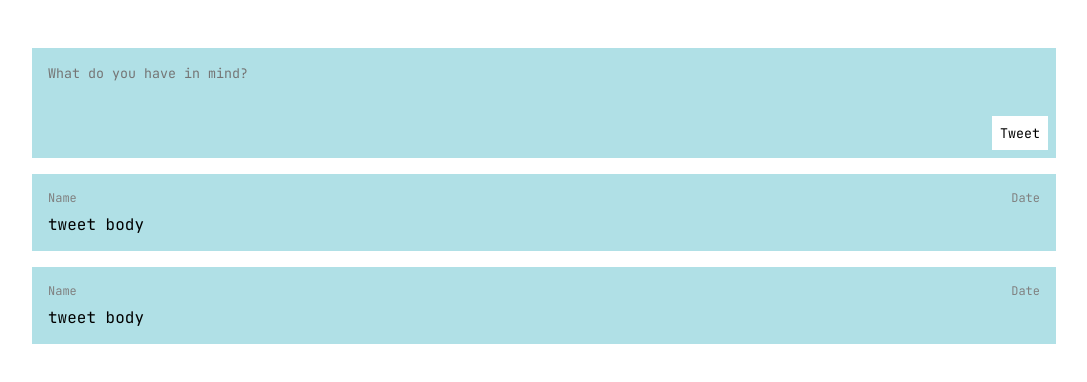
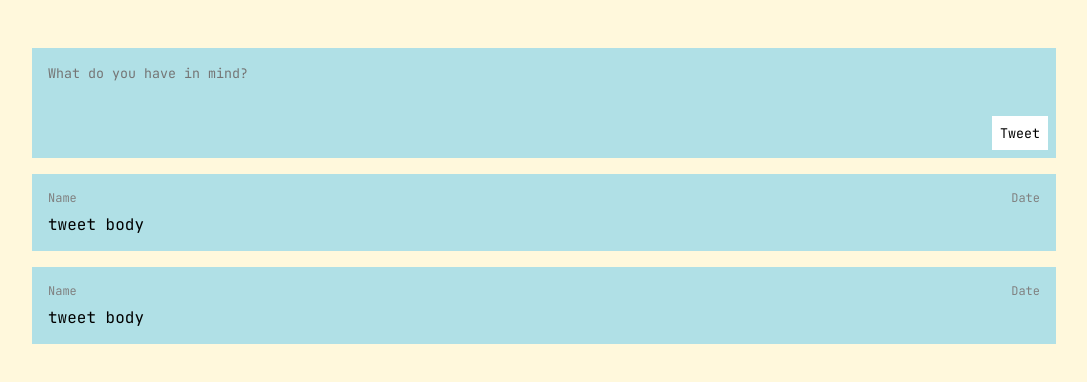
Before and after one commit to MarkDavidovich/tweeter-react-project, a React (Vite) app: page / in a window 1280 px wide. Shown: the top 382 px of the page, without its empty margins (96-1183 px from the left). Built offline with nearby package versions, Linux system fonts and the light colour scheme.

Commit message:
add background color to body

```diff
--- a/src/App.css
+++ b/src/App.css
@@ -4,3 +4,7 @@
   box-sizing: border-box;
   font-family: "JetBrains Mono", monospace;
 }
+
+body {
+  background-color: cornsilk;
+}
```
